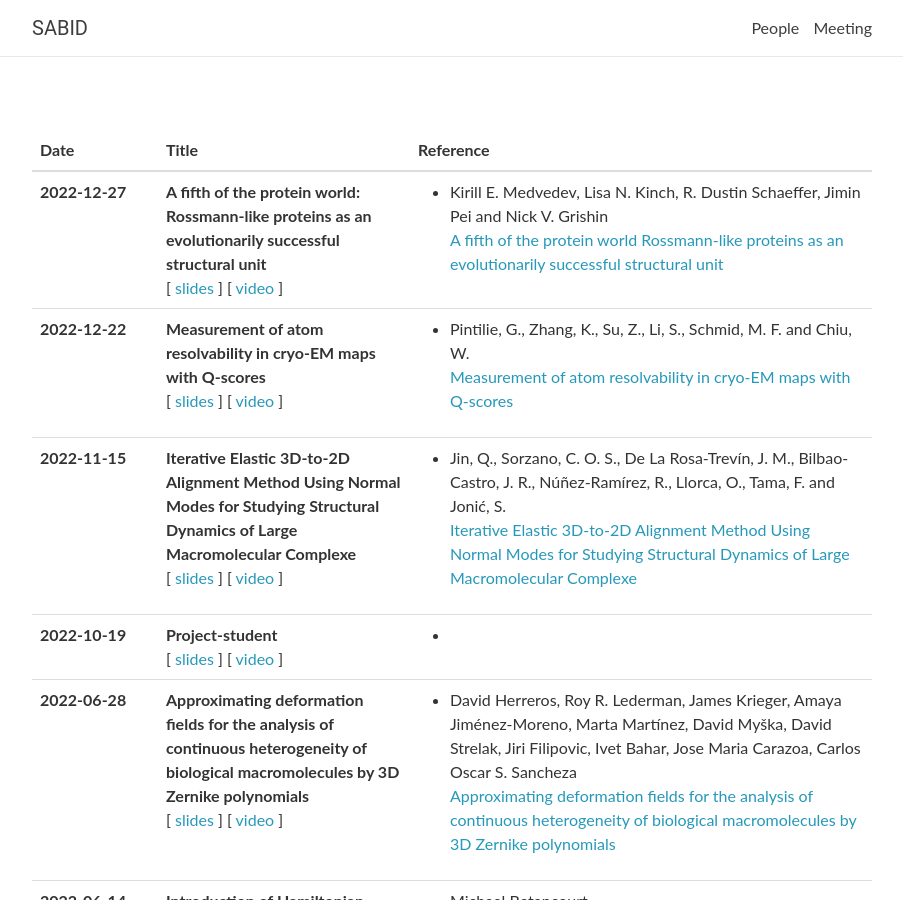
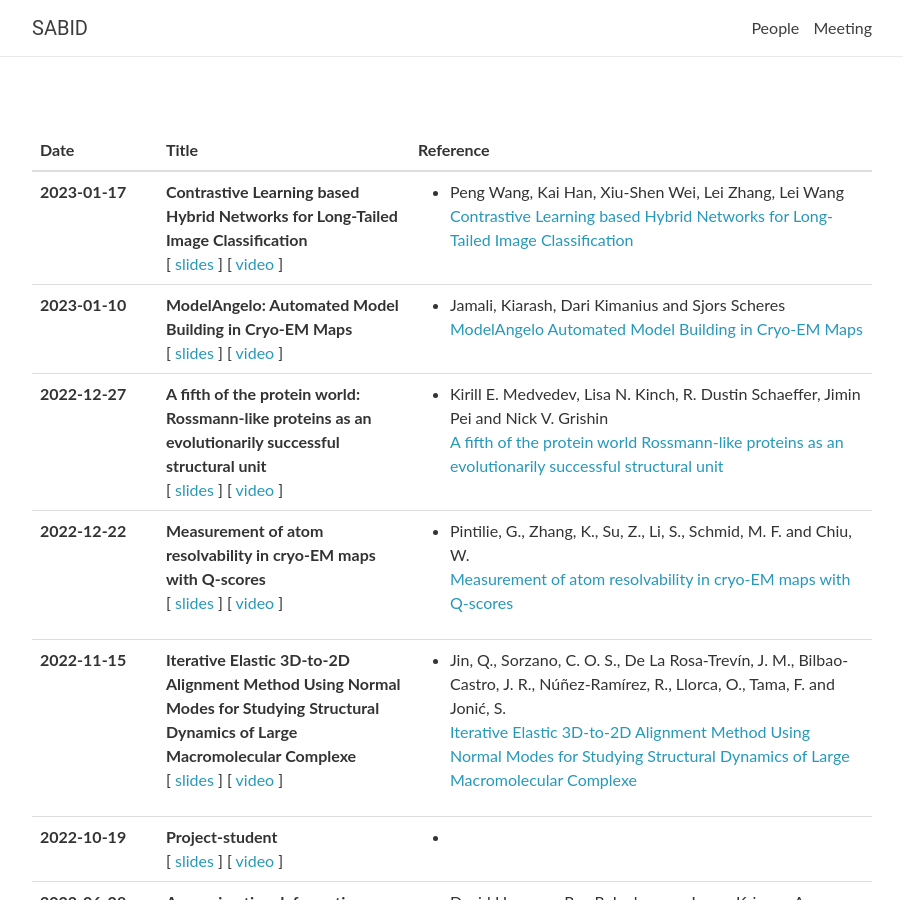
Before and after one commit to sabid-cryoem/sabid-cryoem.github.io, a Jekyll site: the page built from 4afcccebf7d457a13a4f8aeea0bbeef04fd86ee9/index.html, in a window 1280 px wide and 900 px high. Shown: the whole window, without its empty margins (188-1091 px from the left). Built offline with Jekyll 4.4.1, drawn with Linux system fonts in a browser that asks for light colours; nearby versions of some CDN libraries; comment, search, counter and statistics services are not loaded.

Commit message:
123
meeting

```diff
--- a/_data/meeting.yml
+++ b/_data/meeting.yml
@@ -1,3 +1,27 @@
+- date: 2023-01-17
+  title: >
+    <strong> Contrastive Learning based Hybrid Networks for Long-Tailed Image Classification </strong>
+  video: <a href="https://youtu.be/hO-K2o_A7zs">video</a>
+  slides: <a href="/assets/slides/Contrastive.pptx">slides</a>
+  notes:
+  readings:
+  - Peng Wang, Kai Han, Xiu-Shen Wei, Lei Zhang, Lei Wang</br>
+      <a href="/assets/reference/Contrastive.pdf" target="blank"> Contrastive Learning based Hybrid Networks for Long-Tailed Image Classification </a>
+
+
+
+- date: 2023-01-10
+  title: >
+    <strong> ModelAngelo: Automated Model Building in Cryo-EM Maps</strong>
+  video: <a href="https://youtu.be/iaNGSgoJSeo">video</a>
+  slides: <a href="/assets/slides/2023_0109_ModelAngelo.pptx">slides</a>
+  notes:
+  readings:
+  - Jamali, Kiarash, Dari Kimanius and Sjors Scheres </br>
+      <a href="/assets/reference/ModelAngelo.pdf" target="blank"> ModelAngelo Automated Model Building in Cryo-EM Maps </a>
+
+
+
 - date: 2022-12-27
   title: >
     <strong> A fifth of the protein world: Rossmann-like proteins as an evolutionarily successful structural unit</strong>
```
Also changed, not shown: 4 other files.
